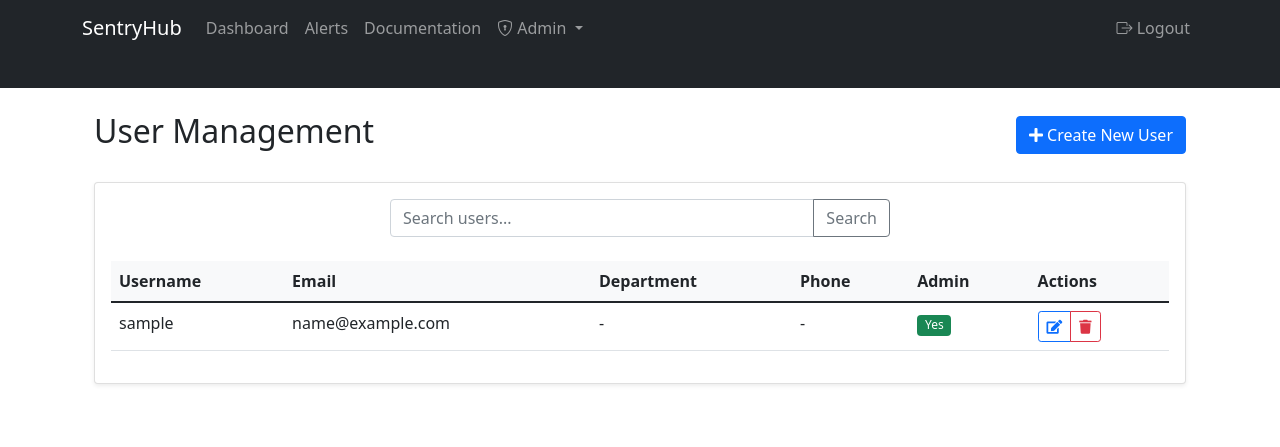
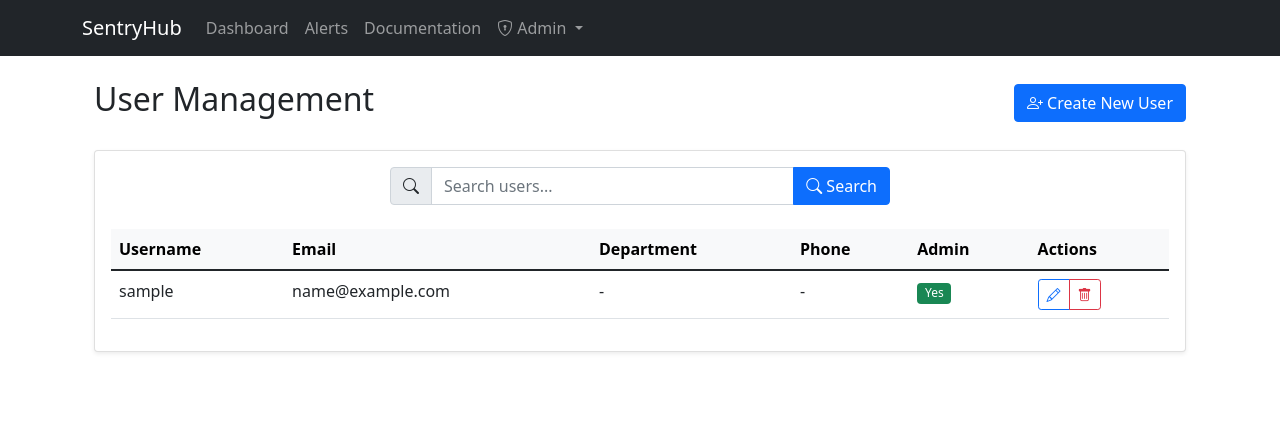
Before and after one commit to ghanad/sentryHub, a Django app: page /users/ in a window 1280 px wide. Shown: the top 447 px of the page. Run offline with Django 4.2, Linux system fonts and the light colour scheme; the visitor is signed in with stand-in values (Sample User, id 1); data comes from the database, SQL or seed files in the repository; some libraries are stand-ins or nearby versions.

Commit message:
Refactor user management templates to enhance UI and functionality. Update base layout to remove sidebar and improve message display. Modify user list template for better styling and add loading spinner for delete actions. Ensure consistent use of Bootstrap icons and improve accessibility features.

```diff
--- a/users/templates/users/base.html
+++ b/users/templates/users/base.html
@@ -2,32 +2,8 @@
 
 {% block content %}
 <div class="container-fluid mt-4">
-    <div class="row">
-        <!-- Sidebar -->
-        <div class="col-md-3 col-lg-2 d-md-block bg-dark sidebar collapse">
-            <div class="position-sticky">
-                <h6 class="sidebar-heading d-flex justify-content-between align-items-center px-3 mt-4 mb-1 text-muted">
-                    <span>User Management</span>
-                </h6>
-                <ul class="nav flex-column">
-                    <li class="nav-item">
-                        <a class="nav-link {% if request.resolver_match.url_name == 'user_list' %}active{% endif %}" href="{% url 'users:user_list' %}">
-                            <i class="bi bi-people me-2"></i> Users
-                        </a>
-                    </li>
-                    <li class="nav-item">
-                        <a class="nav-link {% if request.resolver_match.url_name == 'user_create' %}active{% endif %}" href="{% url 'users:user_create' %}">
-                            <i class="bi bi-person-plus me-2"></i> Add User
-                        </a>
-                    </li>
-                </ul>
-            </div>
-        </div>
-
-        <!-- Main content -->
-        <main class="col-md-9 ms-sm-auto col-lg-10 px-md-4">
     {% if messages %}
-            <div class="messages mt-3">
+    <div class="messages mb-4">
         {% for message in messages %}
         <div class="alert alert-{{ message.tags }} alert-dismissible fade show" role="alert">
             {{ message }}
@@ -38,7 +14,5 @@
     {% endif %}
 
     {% block user_content %}{% endblock %}
-        </main>
-    </div>
 </div>
 {% endblock %}
--- a/users/templates/users/user_list.html
+++ b/users/templates/users/user_list.html
@@ -1,19 +1,18 @@
-{% extends "core/base.html" %}
+{% extends "users/base.html" %}
 {% load static %}
 
 {% block extra_css %}
 <link rel="stylesheet" href="{% static 'core/css/users.css' %}">
 {% endblock %}
 
-{% block content %}
-<div class="container mt-4">
+{% block user_content %}
 <!-- Add CSRF Token -->
 {% csrf_token %}
 
 <div class="d-flex justify-content-between align-items-center mb-4">
     <h2>User Management</h2>
     <a href="{% url 'users:user_create' %}" class="btn btn-primary">
-            <i class="fas fa-plus"></i> Create New User
+        <i class="bi bi-person-plus"></i> Create New User
     </a>
 </div>
 
@@ -21,21 +20,33 @@
     <div class="card-body">
         <form method="get" class="mb-4">
             <div class="input-group">
+                <span class="input-group-text">
+                    <i class="bi bi-search"></i>
+                </span>
                 <input type="text" name="search" class="form-control" placeholder="Search users..." value="{{ search_query }}">
-                    <button type="submit" class="btn btn-outline-secondary">Search</button>
+                <button type="submit" class="btn btn-primary">
+                    <i class="bi bi-search"></i> Search
+                </button>
             </div>
         </form>
 
+        <!-- Loading Spinner -->
+        <div class="text-center d-none" id="loadingSpinner">
+            <div class="spinner-border text-primary" role="status">
+                <span class="visually-hidden">Loading...</span>
+            </div>
+        </div>
+
         <div class="table-responsive">
             <table class="table table-hover">
-                    <thead>
+                <thead class="table-light">
                     <tr>
-                            <th>Username</th>
-                            <th>Email</th>
-                            <th>Department</th>
-                            <th>Phone</th>
-                            <th>Admin</th>
-                            <th>Actions</th>
+                        <th scope="col">Username</th>
+                        <th scope="col">Email</th>
+                        <th scope="col">Department</th>
+                        <th scope="col">Phone</th>
+                        <th scope="col">Admin</th>
+                        <th scope="col">Actions</th>
                     </tr>
                 </thead>
                 <tbody>
@@ -54,18 +65,21 @@
                         </td>
                         <td>
                             <div class="btn-group">
-                                    <a href="{% url 'users:user_update' user.pk %}" class="btn btn-sm btn-outline-primary">
-                                        <i class="fas fa-edit"></i>
+                                <a href="{% url 'users:user_update' user.pk %}" class="btn btn-sm btn-outline-primary" title="Edit User">
+                                    <i class="bi bi-pencil"></i>
                                 </a>
-                                    <button type="button" class="btn btn-sm btn-outline-danger delete-user" data-user-id="{{ user.pk }}">
-                                        <i class="fas fa-trash"></i>
+                                <button type="button" class="btn btn-sm btn-outline-danger delete-user" data-user-id="{{ user.pk }}" title="Delete User">
+                                    <i class="bi bi-trash"></i>
                                 </button>
                             </div>
                         </td>
                     </tr>
                     {% empty %}
                     <tr>
-                            <td colspan="6" class="text-center">No users found.</td>
+                        <td colspan="6" class="text-center py-5">
+                            <i class="bi bi-people display-4 text-muted"></i>
+                            <p class="mt-3 text-muted">No users found</p>
+                        </td>
                     </tr>
                     {% endfor %}
                 </tbody>
@@ -77,7 +91,9 @@
             <ul class="pagination justify-content-center">
                 {% if page_obj.has_previous %}
                 <li class="page-item">
-                        <a class="page-link" href="?page={{ page_obj.previous_page_number }}{% if search_query %}&search={{ search_query }}{% endif %}">Previous</a>
+                    <a class="page-link" href="?page={{ page_obj.previous_page_number }}{% if search_query %}&search={{ search_query }}{% endif %}">
+                        <i class="bi bi-chevron-left"></i> Previous
+                    </a>
                 </li>
                 {% endif %}
 
@@ -89,13 +105,14 @@
 
                 {% if page_obj.has_next %}
                 <li class="page-item">
-                        <a class="page-link" href="?page={{ page_obj.next_page_number }}{% if search_query %}&search={{ search_query }}{% endif %}">Next</a>
+                    <a class="page-link" href="?page={{ page_obj.next_page_number }}{% if search_query %}&search={{ search_query }}{% endif %}">
+                        Next <i class="bi bi-chevron-right"></i>
+                    </a>
                 </li>
                 {% endif %}
             </ul>
         </nav>
         {% endif %}
-        </div>
     </div>
 </div>
 
@@ -105,14 +122,16 @@
         <div class="modal-content">
             <div class="modal-header">
                 <h5 class="modal-title">Confirm Delete</h5>
-                <button type="button" class="btn-close" data-bs-dismiss="modal"></button>
+                <button type="button" class="btn-close" data-bs-dismiss="modal" aria-label="Close"></button>
             </div>
             <div class="modal-body">
                 Are you sure you want to delete this user? This action cannot be undone.
             </div>
             <div class="modal-footer">
                 <button type="button" class="btn btn-secondary" data-bs-dismiss="modal">Cancel</button>
-                <button type="button" class="btn btn-danger" id="confirmDelete">Delete</button>
+                <button type="button" class="btn btn-danger" id="confirmDelete">
+                    <i class="bi bi-trash"></i> Delete
+                </button>
             </div>
         </div>
     </div>
@@ -123,6 +142,7 @@
 <script>
 document.addEventListener('DOMContentLoaded', function() {
     const deleteModal = new bootstrap.Modal(document.getElementById('deleteModal'));
+    const loadingSpinner = document.getElementById('loadingSpinner');
     let userIdToDelete = null;
 
     // Handle delete button click
@@ -148,6 +168,9 @@ document.addEventListener('DOMContentLoaded', function() {
         }
 
         const csrfToken = csrfTokenElement.value;
+
+        // Show loading spinner
+        loadingSpinner.classList.remove('d-none');
 
         fetch(`{% url 'users:user_delete' 0 %}`.replace('0', userIdToDelete), {
             method: 'POST',
@@ -176,7 +199,14 @@ document.addEventListener('DOMContentLoaded', function() {
                 // Check if there are any rows left
                 const tbody = document.querySelector('tbody');
                 if (tbody && tbody.children.length === 0) {
-                    tbody.innerHTML = '<tr><td colspan="6" class="text-center">No users found.</td></tr>';
+                    tbody.innerHTML = `
+                        <tr>
+                            <td colspan="6" class="text-center py-5">
+                                <i class="bi bi-people display-4 text-muted"></i>
+                                <p class="mt-3 text-muted">No users found</p>
+                            </td>
+                        </tr>
+                    `;
                 }
 
                 toastr.success('User deleted successfully', 'Success', {
@@ -197,6 +227,8 @@ document.addEventListener('DOMContentLoaded', function() {
             });
         })
         .finally(() => {
+            // Hide loading spinner
+            loadingSpinner.classList.add('d-none');
             deleteModal.hide();
         });
     });
```
Lines whose indentation alone changed are shown as unchanged.
